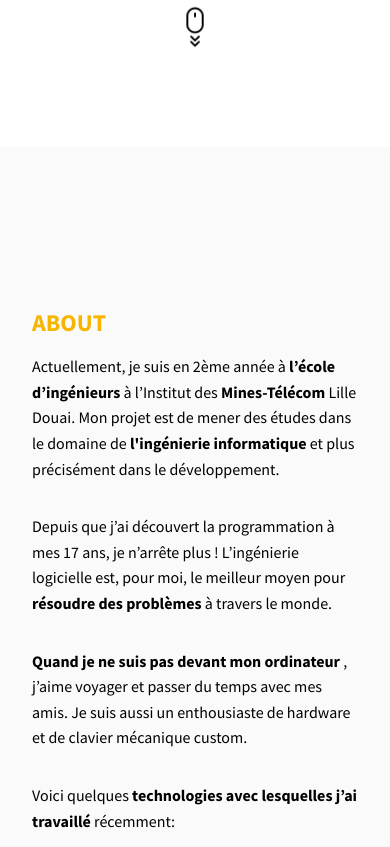
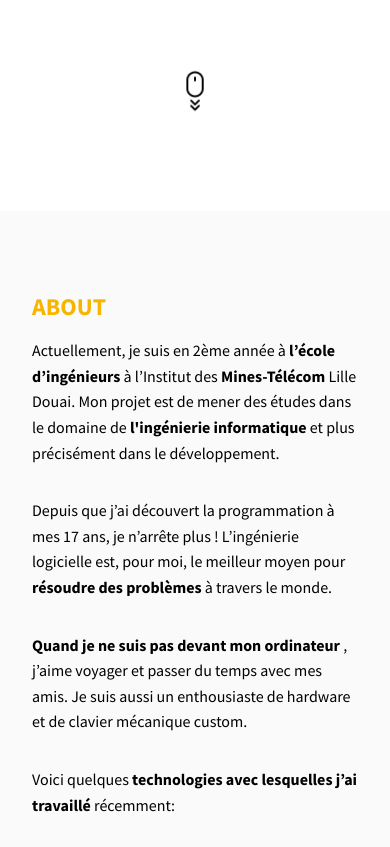
Before and after one commit to alexandrelam/portfolio-v2, a Gatsby site: page / in a window 390 px wide. Shown: the part 672-1519 px from the top of the page. Built offline with nearby package versions, Linux system fonts and the light colour scheme; Gatsby itself is replaced by a stand-in of ours.

Commit message:
fix phone / h1 margin - margin top for large phone - margin of h1 for phone

```diff
--- a/src/components/styles/layout.css
+++ b/src/components/styles/layout.css
@@ -11,9 +11,15 @@
 }
 
 .layout h1{
-  margin: 0;
+  margin-top: 0;
 }
 
 .color{
   background-color: #FAFAFA;
 }
+
+@media screen and (max-width: 420px) {
+  .layout{
+    padding: 5rem 2rem;
+  }
+}
--- a/src/sections/about.js
+++ b/src/sections/about.js
@@ -7,7 +7,7 @@ import "./styles/about.css"
 export default function AboutSection() {
   return (
     <Layout title="ABOUT" color={true}>
-      <p>
+      <p id="rm-margintop">
         Actuellement, je suis en 2ème année à{" "}
         <strong>l’école d’ingénieurs</strong> à l’Institut des{" "}
         <strong>Mines-Télécom</strong> Lille Douai. Mon projet est de mener des
--- a/src/sections/styles/about.css
+++ b/src/sections/styles/about.css
@@ -2,6 +2,10 @@ p{
     padding-bottom: 1rem;
     word-wrap: normal;
 }
+
+ #rm-margintop{
+     margin-top: 0;
+ }
 
 .tag-container{
     display: flex;
--- a/src/sections/styles/hero.css
+++ b/src/sections/styles/hero.css
@@ -102,21 +102,26 @@
   }
 }
 
+@media screen and (max-width: 420px) {
+  .hero {
+    margin-top: 4rem;
+  }
+}
+
 @media screen and (max-width: 360px) {
   .hero {
     font-size: 1.2rem;
     margin-top: 1rem;
   }
 
-  .top{
+  .top {
     margin-bottom: 1rem;
   }
 
-  .bottom{
+  .bottom {
     margin-top: 1rem;
   }
 }
-
 
 .icon-container .gatsby-image-wrapper {
   margin: auto;
```
